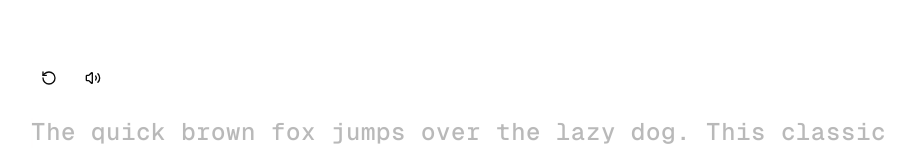
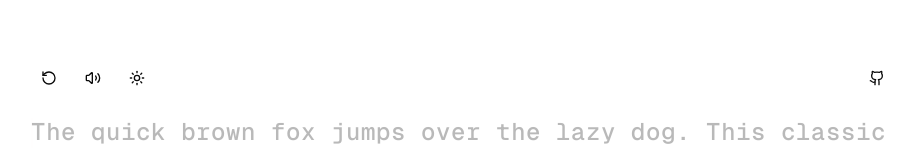
Before and after one commit to ldgni/blitz, a Next.js app: page / in a window 1280 px wide. Shown: the part 212-372 px from the top of the page, without its empty margins (177-1092 px from the left). Built offline with nearby package versions, Linux system fonts and the light colour scheme; no server answers.

Commit message:
feat: add mode toggle component and integrate it into typing test

```diff
--- /dev/null
+++ b/components/mode-toggle.tsx
@@ -0,0 +1,31 @@
+"use client";
+
+import { Moon, Sun } from "lucide-react";
+import { useTheme } from "next-themes";
+
+import { Button } from "@/components/ui/button";
+import {
+  Tooltip,
+  TooltipContent,
+  TooltipTrigger,
+} from "@/components/ui/tooltip";
+
+export default function ModeToggle() {
+  const { setTheme, theme } = useTheme();
+
+  return (
+    <Tooltip>
+      <TooltipTrigger asChild>
+        <Button
+          variant="ghost"
+          size="icon"
+          aria-label="Toggle theme"
+          onClick={() => setTheme(theme === "dark" ? "light" : "dark")}>
+          <Sun className="scale-100 rotate-0 dark:scale-0 dark:-rotate-90" />
+          <Moon className="absolute scale-0 rotate-90 dark:scale-100 dark:rotate-0" />
+        </Button>
+      </TooltipTrigger>
+      <TooltipContent>Switch theme</TooltipContent>
+    </Tooltip>
+  );
+}
--- a/components/typing-test.tsx
+++ b/components/typing-test.tsx
@@ -1,8 +1,9 @@
 "use client";
 
-import { RotateCcw, Volume2, VolumeOff } from "lucide-react";
+import { Github, RotateCcw, Volume2, VolumeOff } from "lucide-react";
 import { Geist_Mono } from "next/font/google";
 
+import ModeToggle from "@/components/mode-toggle";
 import { Button } from "@/components/ui/button";
 import {
   Tooltip,
@@ -38,7 +39,8 @@ export default function TypingTest() {
 
   return (
     <div className="space-y-4 text-xl sm:text-2xl">
-      <div className="flex gap-2">
+      <div className="flex justify-between">
+        <div className="space-x-2">
           <Tooltip>
             <TooltipTrigger asChild>
               <Button
@@ -69,6 +71,17 @@ export default function TypingTest() {
             </TooltipTrigger>
             <TooltipContent>{soundEnabled ? "Mute" : "Unmute"}</TooltipContent>
           </Tooltip>
+          <ModeToggle />
+        </div>
+        <Button
+          variant="ghost"
+          size="icon"
+          aria-label="View source on GitHub"
+          asChild>
+          <a href="https://github.com/ldgni/blitz" target="_blank">
+            <Github />
+          </a>
+        </Button>
       </div>
       <p
         ref={containerRef}
```
Lines whose indentation alone changed are shown as unchanged.
